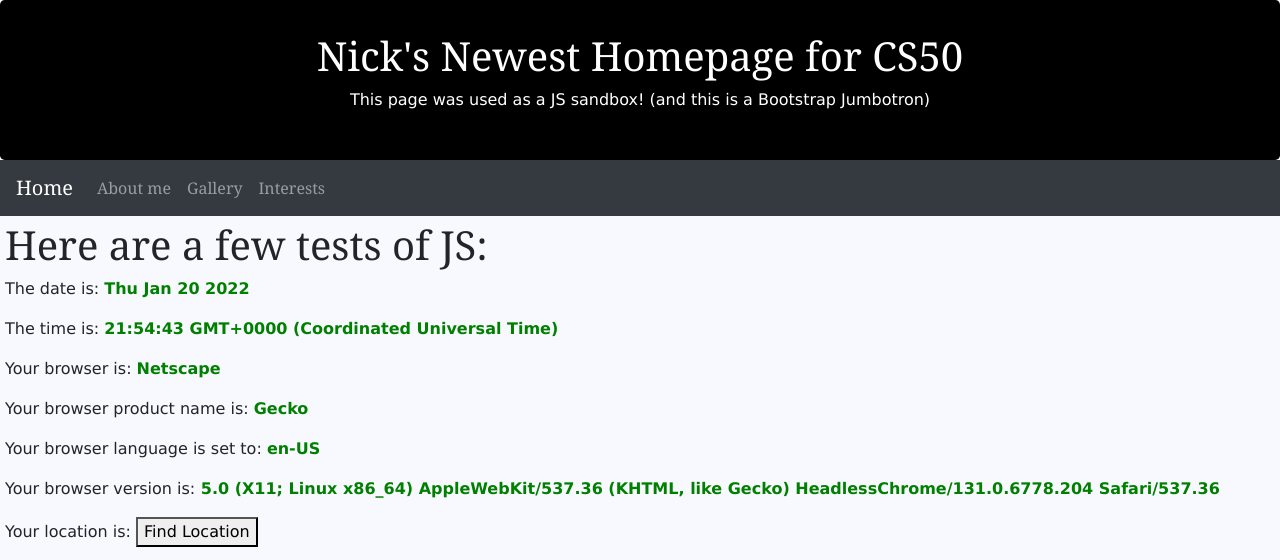
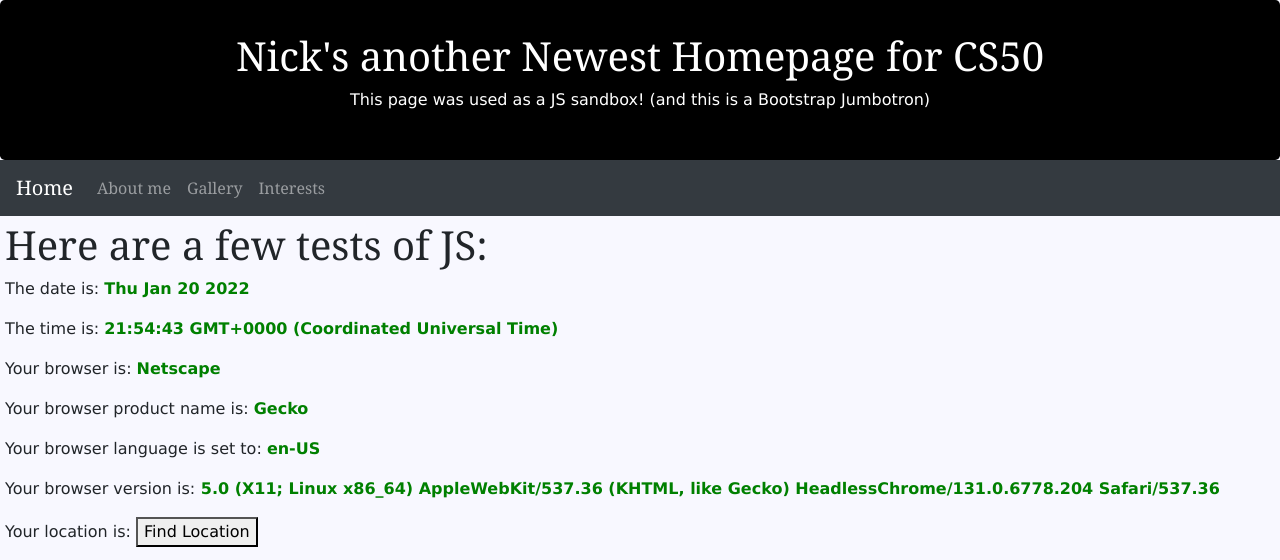
Before and after one commit to nickgnut/nickgnut.github.io, a plain HTML site: page index.html in a window 1280 px wide. Drawn offline with nearby package versions, Linux system fonts and the light colour scheme.

Commit message:
Update index.html

```diff
--- a/index.html
+++ b/index.html
@@ -13,7 +13,7 @@
     </head>
     <body>
         <div class="jumbotron text-center" style="margin-bottom:0">
-            <h1>Nick's Newest Homepage for CS50</h1>
+            <h1>Nick's another Newest Homepage for CS50</h1>
             <p>This page was used as a JS sandbox! (and this is a Bootstrap Jumbotron)</p>
         </div>
 
```
